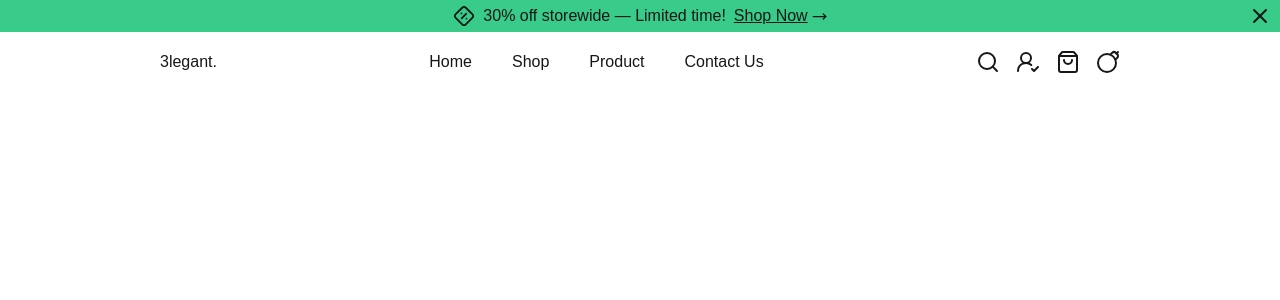
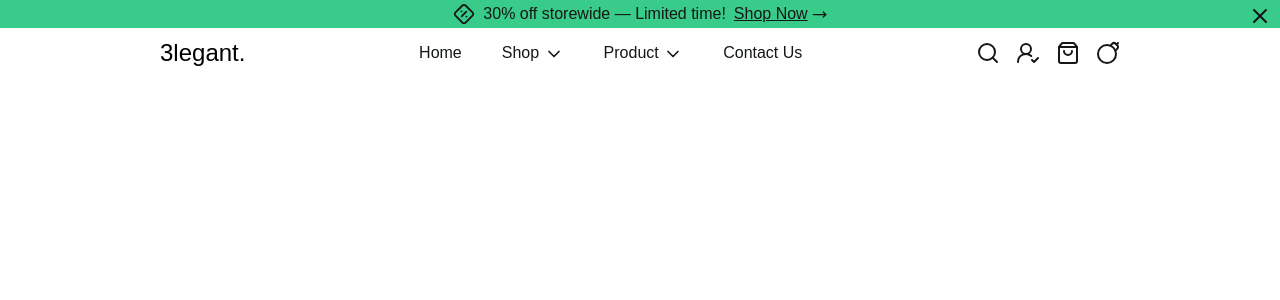
Before and after one commit to mdrobiul-dev/Ecommerce-frontend, a Next.js app: page / in a window 1280 px wide. Shown: the top 300 px of the page. Built offline with nearby package versions, Linux system fonts and the light colour scheme.

Commit message:
landing page

```diff
--- a/app/page.tsx
+++ b/app/page.tsx
@@ -1,9 +1,11 @@
-import { X, DiamondPercent, Search, Bomb } from "lucide-react";
-import { MoveRight, UserRoundCheck, ShoppingBag } from "lucide-react";
+import { X, DiamondPercent } from "lucide-react";
+import { MoveRight } from "lucide-react";
+import Navbar from "@/components/Navbar";
+import Hero from "@/components/Hero"
 export default function Home() {
   return (
     <main>
-      <div className="flex justify-center items-center gap-2 w-full h-8 bg-[#38CB89] relative">
+      <div className="flex justify-center items-center gap-2 w-full h-7 bg-[#38CB89] relative">
         <DiamondPercent size={22} className="inline" />
         <p> 30% off storewide — Limited time!</p>
         <a href="#" className="underline">
@@ -16,51 +18,8 @@ export default function Home() {
       <button className="absolute right-2 top-1">
         <X />
       </button>
-      <nav className="flex justify-between items-center px-40 h-[60px]">
-        <a>3legant.</a>
-        <div>
-          <ul className="flex gap-10">
-            <li>
-              <a>Home</a>
-            </li>
-            <li>
-              <a>Shop</a>
-            </li>
-            <li>
-              <a>Product</a>
-            </li>
-            <li>
-              <a>Contact Us</a>
-            </li>
-          </ul>
-        </div>
-        <div>
-          <ul className="flex gap-4">
-            <li>
-              <a>
-                <Search />
-              </a>
-            </li>
-            <li>
-              <a>
-                <UserRoundCheck />
-              </a>
-            </li>
-            <li>
-              <a>
-                <ShoppingBag />
-              </a>
-            </li>
-            <li>
-              <a>
-                <p>
-                  <Bomb />
-                </p>
-              </a>
-            </li>
-          </ul>
-        </div>
-      </nav>
+     <Navbar />
+     <Hero />
     </main>
   );
 }
--- /dev/null
+++ b/components/Hero.jsx
@@ -0,0 +1,28 @@
+import React from "react";
+
+const Hero = () => {
+  return (
+    <div className='h-[80vh] w-full bg-[url("/hero.png")] bg-cover bg-center flex'>
+      <div className="w-1/2 flex flex-col justify-center items-center">
+        <div className="block">
+          <h2 className="leading-[80px] tracking-[-2px] bg-gradient-to-b from-white/10 via-white to-white/100 bg-clip-text text-transparent font-medium text-7xl block">
+            More than.
+          </h2>
+          <h2 className="leading-[80px] tracking-[-2px] text-white font-medium text-7xl block">
+            just a game.
+          </h2>
+          <h2 className="leading-[80px] tracking-[-2px] bg-gradient-to-b from-white/100 via-white to-white/10 bg-clip-text text-transparent font-medium text-7xl block">
+            It’s a lifestyle.
+          </h2>
+        </div>
+        <div className="font-normal text-[20px] text-[#FEFEFE] leading-[32px] opacity-80">
+            Whether you’re just starting out, have played <br />
+            your whole life or you're a Tour pro, your <br />
+            swing is like a fingerprint.
+        </div>
+      </div>
+    </div>
+  );
+};
+
+export default Hero;
--- /dev/null
+++ b/components/Navbar.jsx
@@ -0,0 +1,55 @@
+import React from 'react'
+import { Search, Bomb } from "lucide-react";
+import { UserRoundCheck, ShoppingBag, ChevronDown } from "lucide-react";
+
+const Navbar = () => {
+  return (
+     <nav className="flex justify-between items-center px-40 h-[50px]">
+        <a className="font-medium text-2xl text-[#000000]">3legant.</a>
+        <div>
+          <ul className="flex gap-10 text-[#141718] font-normal text-[16px]">
+            <li>
+              <a href="#" className="cursor-pointer">Home</a>
+            </li>
+            <li>
+              <a href="#" className="cursor-pointer">Shop <span><ChevronDown className="inline" size={20}/></span></a>
+            </li>
+            <li>
+              <a href="#" className="cursor-pointer">Product <span><ChevronDown className="inline" size={20}/></span></a>
+            </li>
+            <li>
+              <a href="#" className="cursor-pointer">Contact Us</a>
+            </li>
+          </ul>
+        </div>
+        <div>
+          <ul className="flex gap-4">
+            <li>
+              <a href="#" className="cursor-pointer">
+                <Search />
+              </a>
+            </li>
+            <li>
+              <a href="#" className="cursor-pointer">
+                <UserRoundCheck />
+              </a>
+            </li>
+            <li>
+              <a href="#" className="cursor-pointer">
+                <ShoppingBag />
+              </a>
+            </li>
+            <li>
+              <a href="#" className="cursor-pointer">
+                <p>
+                  <Bomb />
+                </p>
+              </a>
+            </li>
+          </ul>
+        </div>
+      </nav>
+  )
+}
+
+export default Navbar
```
Also changed, not shown: public/hero.png (added).
